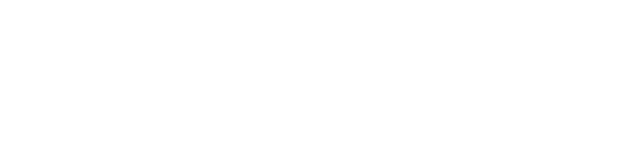
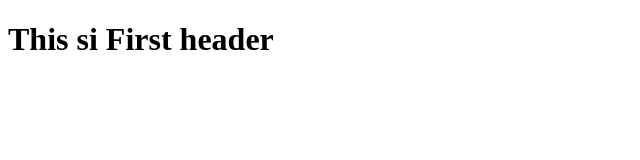
Before and after one commit to djuka991/testFolder, a plain HTML site: page index.html in a window 1280 px wide. Shown: the whole page, without its empty margins (0-640 px from the left). Drawn offline with Linux system fonts and the light colour scheme.

Commit message:
header added

```diff
--- a/index.html
+++ b/index.html
@@ -7,6 +7,6 @@
     <title>Document</title>
 </head>
 <body>
-
+     <h1>This si First header</h1>
 </body>
 </html>
```
